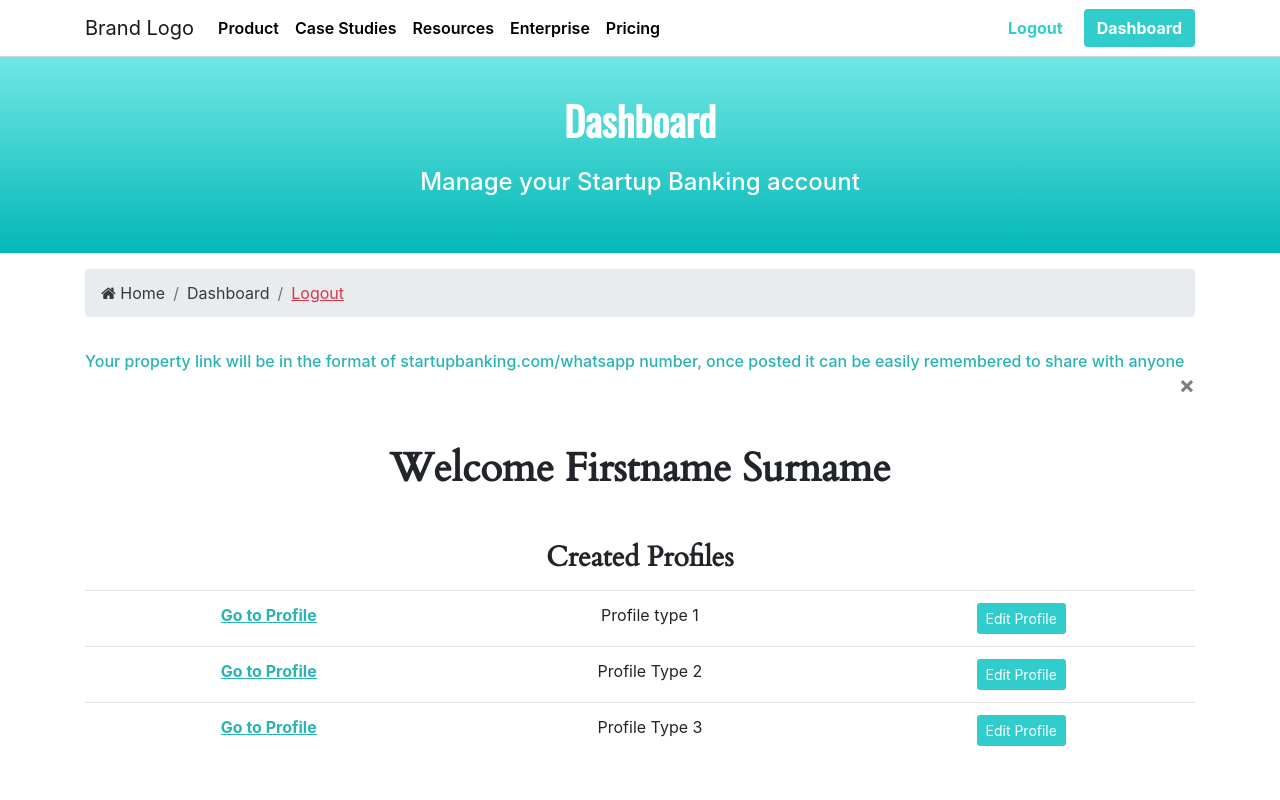
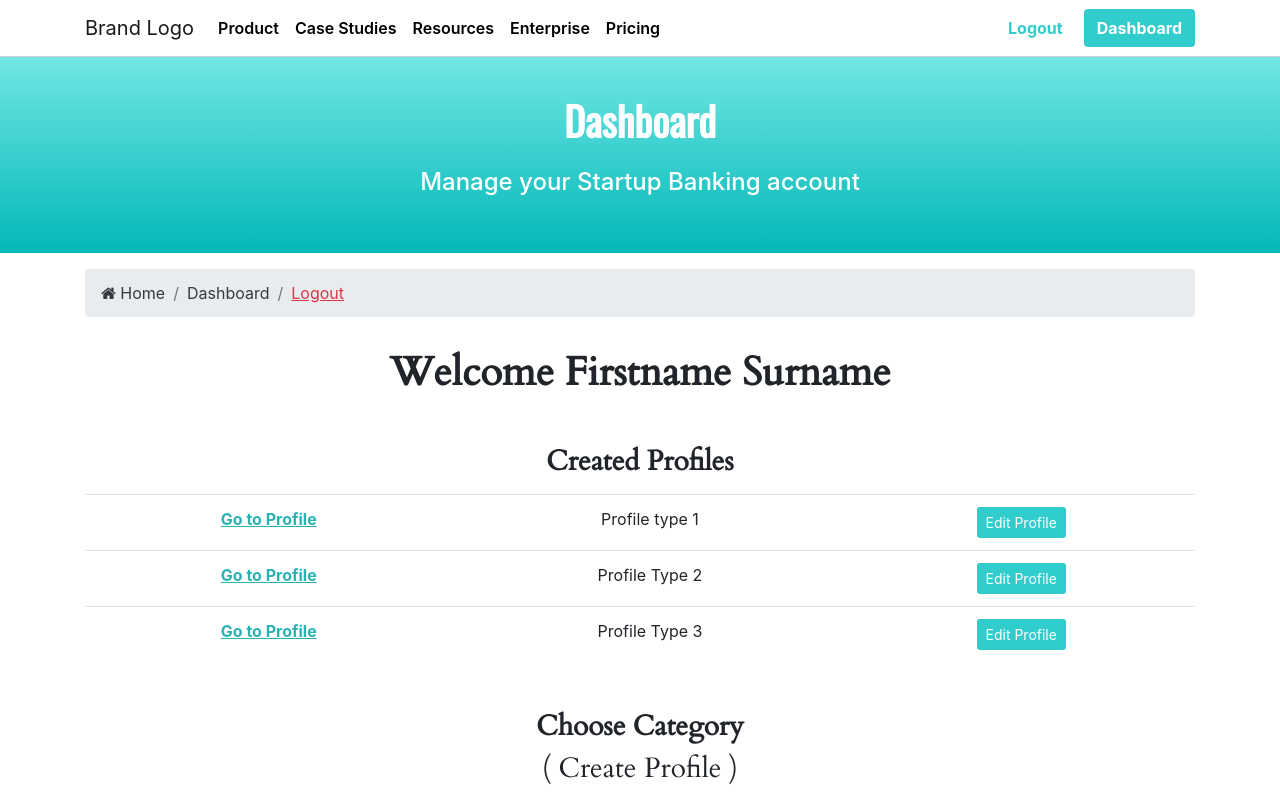
Before and after one commit to LazyCoder-1506/Startup_Banking, a plain HTML site: page dashboard.html in a window 1280 px wide. Shown: the top 800 px of the page. Drawn offline with nearby package versions, Linux system fonts and the light colour scheme.

Commit message:
removed alert
We don't' need the alert.
It will be dynamically added from the backend.

```diff
--- a/dashboard.html
+++ b/dashboard.html
@@ -61,12 +61,6 @@
           <li class="breadcrumb-item"><a href="#" class="text-dark">Dashboard</a></li>
           <li class="breadcrumb-item"><a href="#" class="text-danger"><u>Logout</u></a></li>
         </ol>
-      </div>
-      <div class="col-12 mb-5" id="dashboard_dismiss">
-        <h6 class="text_prime_dark d-inline">
-          Your property link will be in the format of startupbanking.com/whatsapp number, once posted it can be easily remembered to share with anyone
-        </h6>
-        <button type="button" class="close" id="dashboard_dismiss_close">&times;</button>
       </div>
       <div class="col-12 text-center mb-5">
         <h1 class="font_cardo mb-5"><strong>Welcome Firstname Surname</strong></h1>
```
